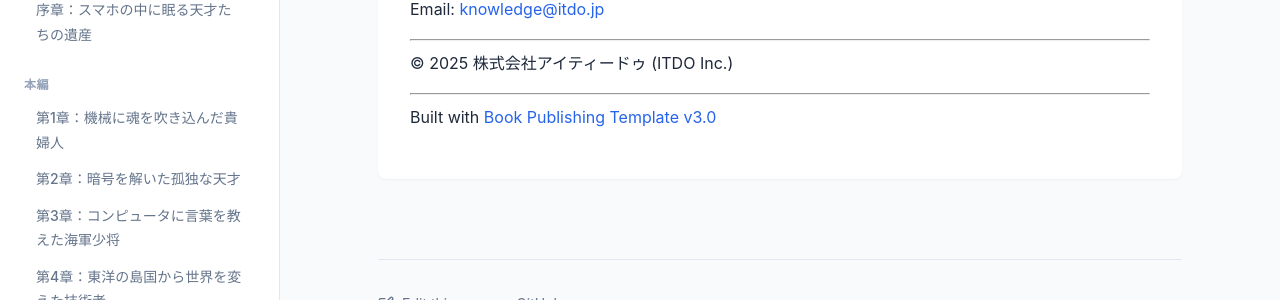
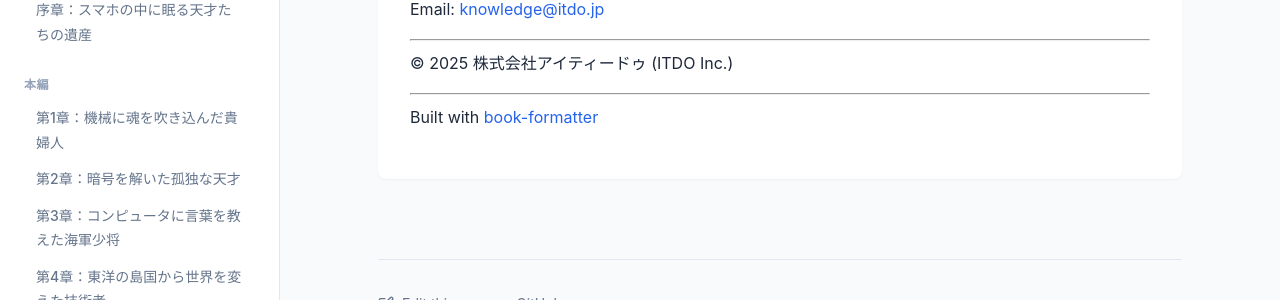
Before and after one commit to itdojp/cs-visionaries-book, a Jekyll site: the page built from docs/index.md, in a window 1280 px wide and 900 px high, scrolled down 4684 px. Shown: the part 419-719 px from the top of the window. Built offline with Jekyll 4.4.1, drawn with Linux system fonts in a browser that asks for light colours.

Commit message:
docs: Built with を book-formatter に更新

```diff
--- a/docs/index.md
+++ b/docs/index.md
@@ -165,5 +165,5 @@ Email: [knowledge@itdo.jp](mailto:knowledge@itdo.jp)
 
 ---
 
-Built with [Book Publishing Template v3.0](https://github.com/itdojp/book-publishing-template2)
+Built with [book-formatter](https://github.com/itdojp/book-formatter)
 {% include page-navigation.html %}
```
